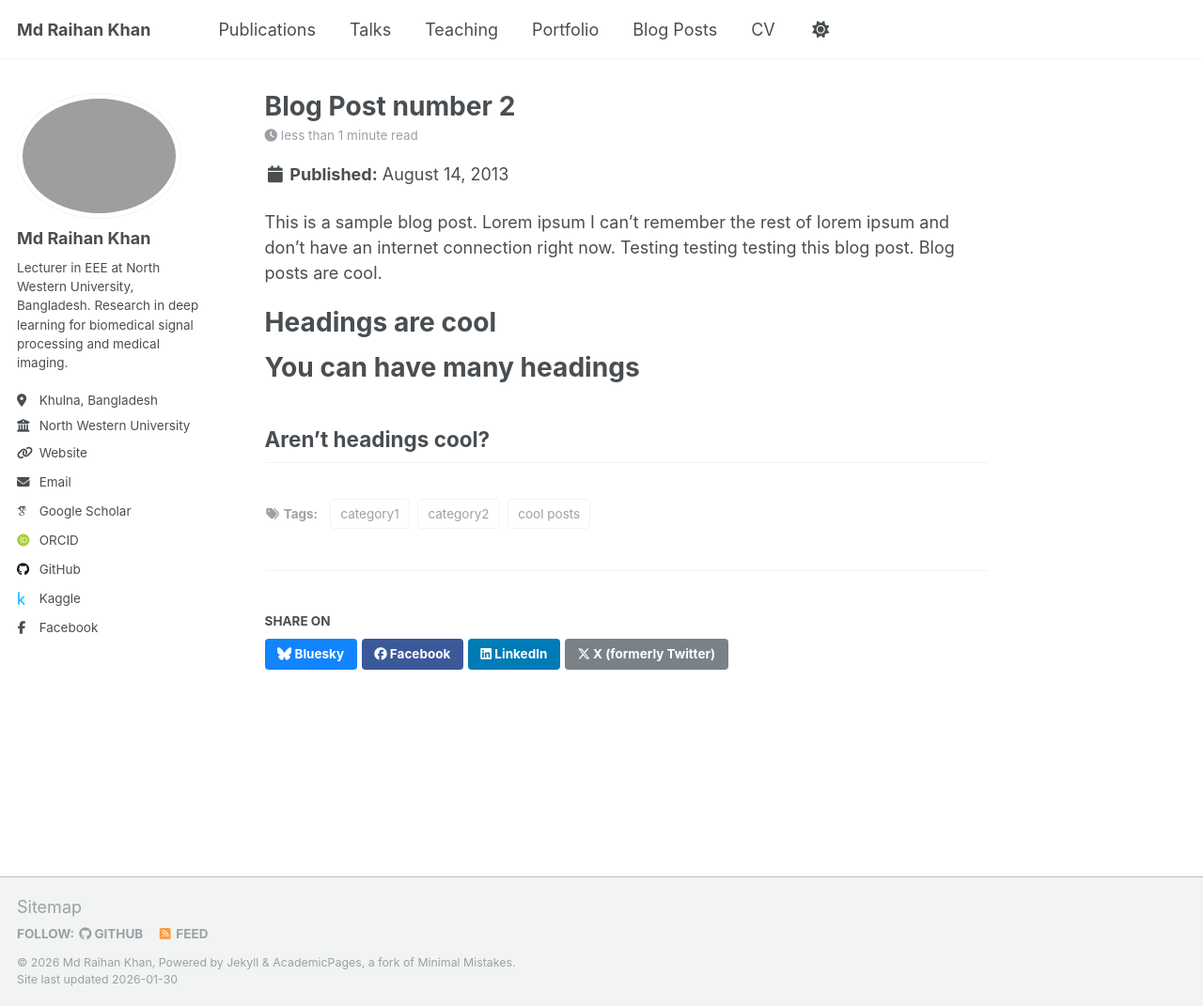
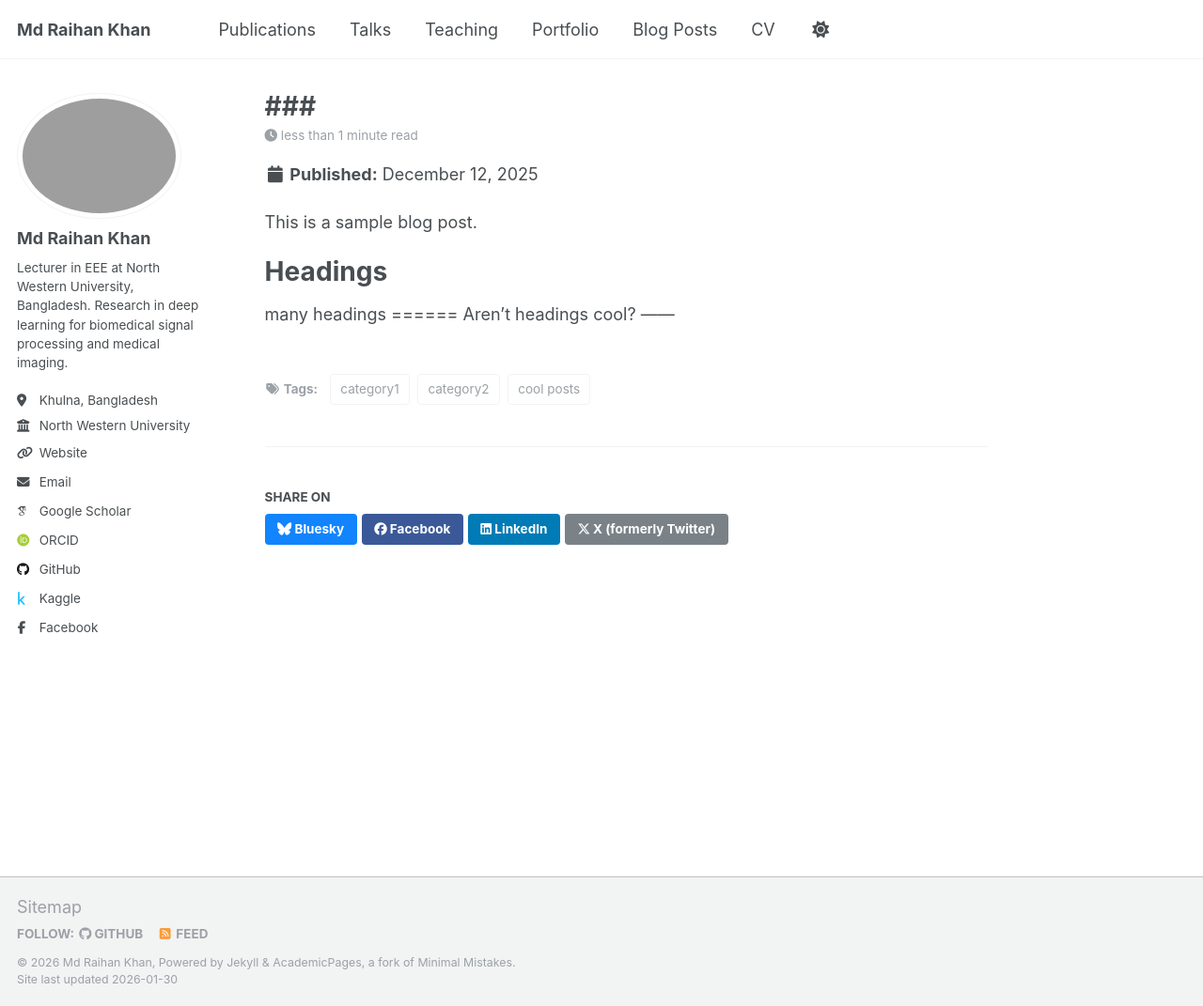
Before and after one commit to kraihan/kraihan.github.io, a Jekyll site: the page built from _posts/2013-08-14-blog-post-2.md, in a window 1280 px wide and 1071 px high. Shown: the whole window at 94% size. Built offline with Jekyll 4.4.1, drawn with Linux system fonts in a browser that asks for light colours; some web fonts are replaced.

Commit message:
Update 2013-08-14-blog-post-2.md

```diff
--- a/_posts/2013-08-14-blog-post-2.md
+++ b/_posts/2013-08-14-blog-post-2.md
@@ -1,6 +1,6 @@
 ---
-title: 'Blog Post number 2'
-date: 2013-08-14
+title: '###'
+date: 2025-12-12
 permalink: /posts/2013/08/blog-post-2/
 tags:
   - cool posts
@@ -8,13 +8,11 @@
   - category2
 ---
 
-This is a sample blog post. Lorem ipsum I can't remember the rest of lorem ipsum and don't have an internet connection right now. Testing testing testing this blog post. Blog posts are cool.
+This is a sample blog post.
 
-Headings are cool
+Headings
 ======
-
-You can have many headings
+many headings
 ======
-
 Aren't headings cool?
 ------
```
